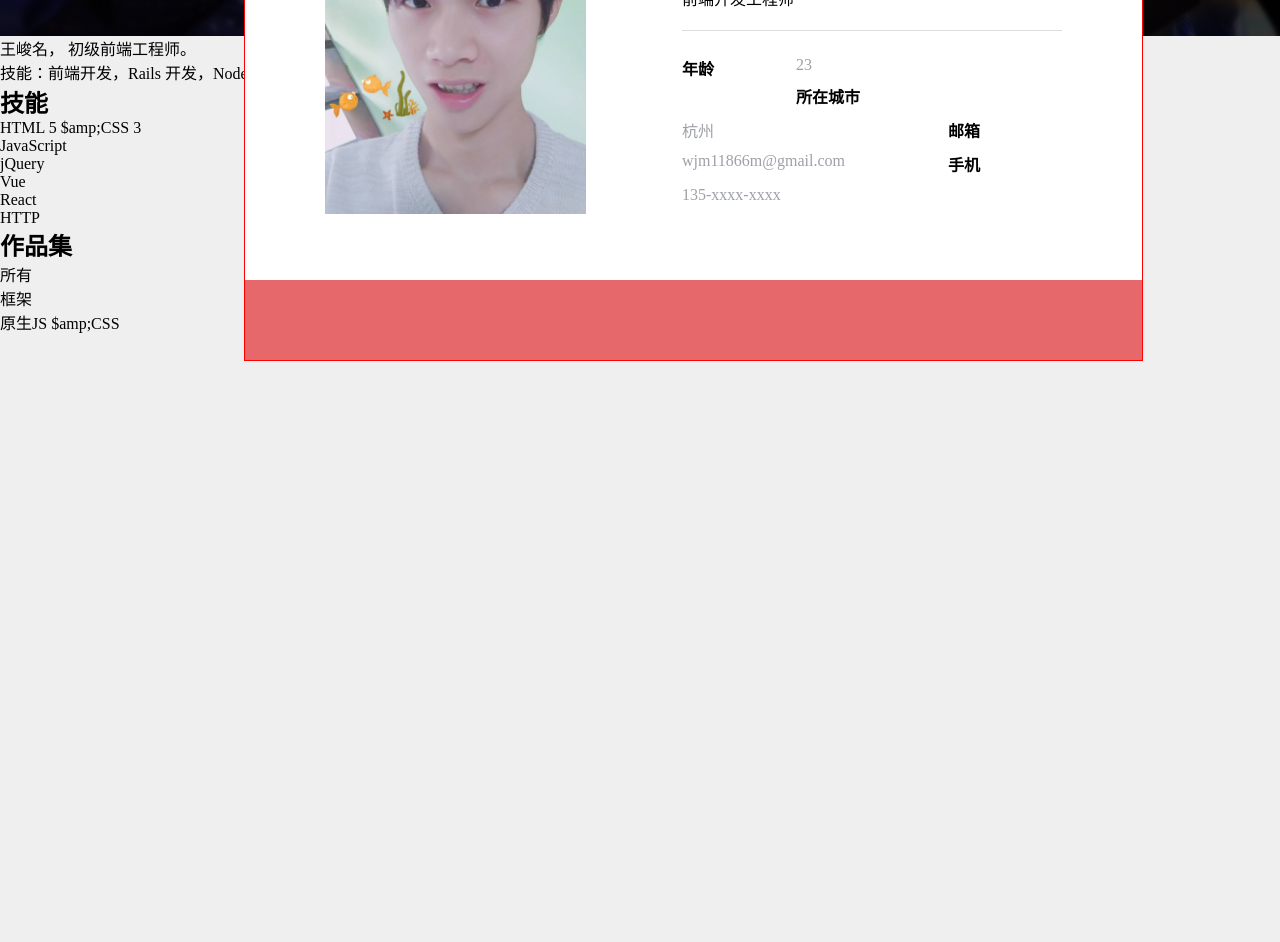
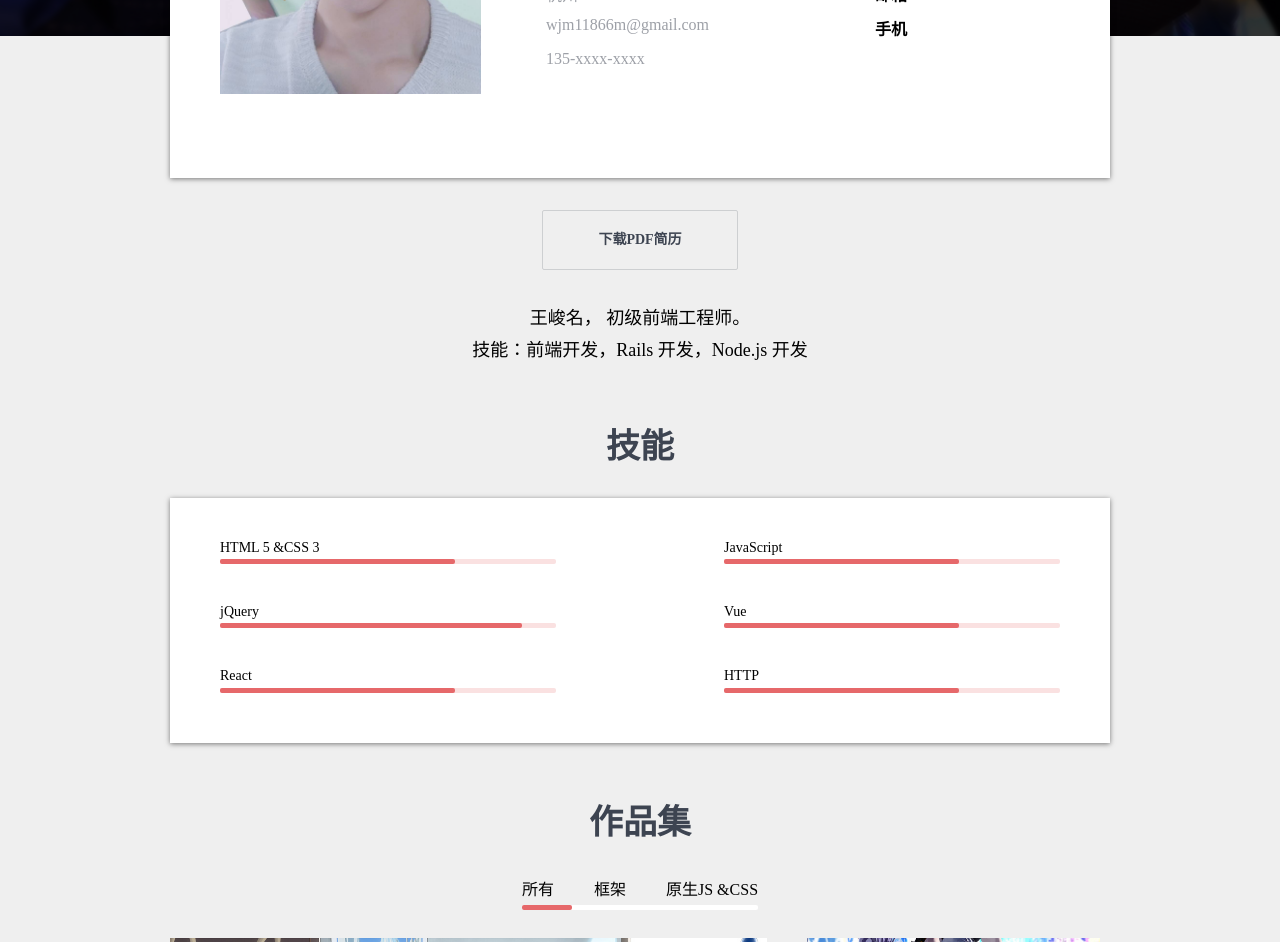
Before and after one commit to WjmNightingale/servertest, a plain HTML site: page index.html in a window 1280 px wide. Shown: the part 479-1421 px from the top of the page. Before the commit the page ends 840 px from the top, so only its background shows below. Drawn offline with Linux system fonts and the light colour scheme.

Commit message:
add style and animation

```diff
--- a/index.html
+++ b/index.html
@@ -102,38 +102,90 @@
       </footer>
     </div>
 
-    <a href="#" class="button"下载PDF简历></a>
+   <p class="downloadResume-wrapper">
+      <a href="#" class="downloadResume" href="#" target="_blank" download >下载PDF简历</a>
+   </p>
 
-    <p>
+    <p class="selfIntroduction">
       王峻名， 初级前端工程师。<br>
       技能：前端开发，Rails 开发，Node.js 开发
     </p>
   </main>
 
-<section>
+<section class="skills">
   <h2>技能</h2>
-  <ol>
-    <li>HTML 5 $amp;CSS 3 </li>
-    <li>JavaScript</li>
-    <li>jQuery</li>
-    <li>Vue</li>
-    <li>React</li>
-    <li>HTTP</li>
+  <ol class="clearfix">
+    <li>
+      <h3>HTML 5 &amp;CSS 3</h3>
+      <div class="progressBar">
+        <div class="progress"></div>
+      </div>
+    </li>
+    <li>
+      <h3>JavaScript</h3>
+      <div class="progressBar">
+        <div class="progress"></div>
+      </div>
+    </li>
+    <li>
+      <h3>jQuery</h3>
+      <div class="progressBar">
+        <div class="progress" style="width:90%;"></div>
+      </div>
+    </li>
+    <li>
+      <h3>Vue</h3>
+      <div class="progressBar">
+        <div class="progress"></div>
+      </div>
+    </li>
+    <li>
+      <h3>React</h3>
+      <div class="progressBar">
+        <div class="progress"></div>
+      </div>
+    </li>
+    <li>
+      <h3>HTTP</h3>
+      <div class="progressBar">
+        <div class="progress"></div>
+      </div>
+    </li>
   </ol>
 </section>
-<section>
+<section class="portfolio">
   <h2>作品集</h2>
   <nav>
-    <ol>
-      <li>所有</li>
-      <li>框架</li>
-      <li>原生JS $amp;CSS</li>
+    <ol class="clearfix">
+      <li id="portfolio1">所有</li>
+      <li id="portfolio2">框架</li>
+      <li id="portfolio3">原生JS &amp;CSS</li>
     </ol>
+    <div id="portfolioBar" class="bar state-1">
+      <div class="bar-inner"></div>
+    </div>
   </nav>
-  <div class="jobs">
-    <div class="big"></div>
-    <div class="small"></div>
-    <div class="small"></div>
+  <script>
+    portfolio1.onclick = function() {
+      portfolioBar.className = 'bar state-1'
+    }
+    portfolio2.onclick = function() {
+      portfolioBar.className = 'bar state-2'
+    }
+    portfolio3.onclick = function() {
+      portfolioBar.className = 'bar state-3'
+    }
+  </script>
+  <div class="works">
+    <div class="big" style="top:0;left:0;">
+      <img src="./img/1.jpg" alt="One">
+    </div>
+    <div class="small" style="top:0;left:637px;">
+      <img src="./img/2.jpg" alt="Two">
+    </div>
+    <div class="small" style="top:304px;left:637px;">
+      <img src="./img/3.jpg" alt="Three">
+    </div>
   </div>
 </section>
 </body>
--- a/style.css
+++ b/style.css
@@ -1,21 +1,26 @@
+body {
+  background: #efefef;
+  margin: 0;
+}
+a {
+  color: inherit;
+  text-decoration: none;
+}
 * {
   margin: 0;
   padding: 0;
 }
-body {
-  background-color: #EFEFEF;
-  margin: 0;
-  color: black;
-  position: relative;
-}
- hr {
+hr {
   height: 0;
   border: none;
-  border-top: 1px solid #DEDEDE;
+  border-top: 1px solid #dedede;
 }
-a {
-  text-decoration: none;
-  color: inherit;
+ul,
+ol {
+  list-style: none;
+}
+h1,h2,h3,h4,h5,h6 {
+  font-weight: normal;
 }
 .clearfix::after {
   content: '';
@@ -23,51 +28,47 @@ a {
   clear: both;
 }
 .topNavBar {
+  padding: 20px 0 20px 0;
   position: fixed;
   top: 0;
   left: 0;
   width: 100%;
 }
-.topNavBar .topNavBar-inner {
-  padding: 20px 16px 20px 16px;
+.topNavBar-inner {
+  padding: 0 16px;
 }
-.topNavBar > nav {
+.topNavBar nav {
   padding-top: 7px;
+   float: right;
+}
+.topNavBar nav > ul {
+  list-style: none;
+  margin: 0;
+  padding: 0;
+}
+.topNavBar nav > ul > li {
+  float: left;
+  margin-left: 17px;
+  margin-right: 17px;
+}
+.topNavBar nav > ul >li >a {
+  font-size: 12px;
+  color: #b7b7b7;
+  font-weight: bold;
+  border-top: 3px solid transparent;
+  border-bottom: 3px solid transparent;
+  padding-top: 5px;
+  padding-bottom: 5px;
+  display: block;
+}
+.topNavBar nav > ul > li > a:hover {
+  border-bottom: 3px solid #e06567;
 }
 .topNavBar .logo {
-  float: left;
   font-size: 24px;
   font-family: 'Arial Black';
   padding-top: 3px;
   padding-bottom: 4px;
-}
-.topNavBar .topNavBar-inner > nav {
-  float: right;
-}
-.topNavBar > nav > ul {
-  list-style: none;
-  margin: 0;
-  padding: 0;
-}
-.topNavBar .topNavBar-inner > nav > ul > li {
-  float: left;
-  margin-left: 26px;
-  margin-right: 26px;
-  display: block;
-}
-.topNavBar .topNavBar-inner > nav > ul > li > a {
-  font-family: "Open Sans";
-  font-size: 16px;
-  color: #b7b7b7;
-  font-weight: bold;
-  border-top: 3px solid transparent;
-  border-bottom: 3px solid transparent;
-  padding-bottom: 5px;
-  padding-top: 5px;
-  display: block;
-}
-.topNavBar .topNavBar-inner > nav> ul > li > a:hover {
-  border-bottom: 3px solid #e06567;
 }
 .topNavBar .logo .rs {
   margin-right: 4px;
@@ -77,66 +78,57 @@ a {
   color: #9a9da2;
 }
 .banner {
+  height: 515px;
   background-image: url(./img/wall.jpg);
-  height: 515px;
-  background-position: center;
+  background-position: center center;
   background-size: cover;
 }
 .banner .mask {
   height: 515px;
-  background-color: rgba(0, 0, 0, 0.8);
+  background: rgba(0, 0, 0, 0.8);
 }
-/* main {
-  position: relative;
-} */
 .userCard {
-  background-color: #FFFFFF;
-  border: 1px solid red;
   max-width: 940px;
   margin-left: auto;
   margin-right: auto;
-  position: absolute;
-  left: 244px;
-  top: 256px;
-}
-.pictureAndText {
-  padding: 88px 80px 62px;
+  background-color: #ffffff;
+  box-shadow: 0px 1px 5px 0px rgba(0, 0, 0, 0.5);
 }
 .userCard .welcome {
-  background: #E6686A;
+  background: #e6686a;
   color: white;
-  text-align: center;
+  display: inline-block;
   padding: 4px 16px;
   line-height: 22px;
-  display: inline-block;
   position: relative;
-  margin-top: 20px;
+  margin-bottom: 10px;
 }
 .userCard .welcome .triangle {
-  display: inline-block;
+  display: block;
   border: 10px solid transparent;
-  height: 0px;
   width: 0px;
-  border-left-color: #E6686A;
   border-top-width: 0px;
+  border-left-color: #e6686a;
   position: absolute;
   left: 4px;
   top: 100%;
 }
 .userCard .avatar {
   float: left;
-  margin-right: 96px;
 }
 .userCard .profile {
   float: left;
-  /* border: 1px solid orange; */
-  width: 380px;
+  margin-left: 65px;
+  width: 470px;
 }
-.userCard .profile > h1 {
-  margin-top: 24px;
+.userCard .profile h1 {
+  margin-top: 18px;
 }
-.userCard .profile > hr {
+.userCard .profile hr {
   margin: 20px 0;
+}
+.userCard .pictureAndText {
+  padding: 50px;
 }
 .userCard dl dt,
 .userCard dl dd {
@@ -147,26 +139,24 @@ a {
   width: 30%;
   font-weight: bold;
 }
-
 .userCard dl dd {
   width: 70%;
   color: #9da0a7;
 }
-.userCard .media {
-  background: #E6686A;
+.userCard > footer .media {
+  background: #e6686a;
   text-align: center;
 }
-.userCard .media > a {
-  /* border: 1px solid black; */
+.userCard > footer .media > a {
   display: inline-block;
   width: 40px;
-  line-height: 30px;
+  line-height: 30xp;
   padding: 5px 0;
   border-radius: 50%;
-  margin: 20px;
+  margin: 16px;
 }
-.userCard .media > a:hover {
-  background: #CF5D5F;
+.userCard > footer .media > a:hover {
+  background: #cf5d5f;
 }
 .userCard svg {
   width: 30px;
@@ -174,3 +164,152 @@ a {
   fill: white;
   vertical-align: top;
 }
+body > main {
+  margin-top: -340px;
+}
+body > main .downloadResume-wrapper {
+  text-align: center;
+  /* background: red; */
+}
+body > main .downloadResume {
+  font-size: 14px;
+  line-height: 16px;
+  padding: 21px 55px;
+  border: 1px solid #cdcfd1;
+  background: #efefef;
+  display: inline-block;
+  border-radius: 2px;
+  color: #3d4451;
+  font-weight: bold;
+  margin: 32px 0;
+  transition: box-shadow 0.2s;
+}
+body > main .downloadResume:hover {
+  box-shadow: 0px 4px 13px 0px rgba(0, 0, 0, 0.2)
+}
+.selfIntroduction {
+  max-width: 940px;
+  margin-left: auto;
+  margin-right: auto;
+  text-align: center;
+  font-family: kai;
+  line-height: 1.8;
+  font-size: 18px;
+}
+.skills,
+.portfolio {
+  max-width: 940px;
+  margin-left: auto;
+  margin-right: auto;
+  margin-top: 60px;
+}
+.skills > h2,
+.portfolio > h2 {
+  text-align: center;
+  color: #3d4451;
+  font-size: 34px;
+  line-height: 1.2;
+  font-weight: 600;
+}
+.skills h3 {
+  font-size: 14px;
+  line-height: 1.1;
+  padding-right: 40px;
+}
+.skills > ol {
+  background: white;
+  box-shadow: 0px 1px 5px 0px rgba(0, 0, 0, 0.5);
+  padding: 42px 50px 10px;
+  margin-top: 30px;
+}
+.skills > ol >li {
+  float: left;
+  width: 40%;
+  box-sizing: border-box;
+}
+.skills > ol > li:nth-child(even) {
+  float: right;
+}
+.skills .progressBar {
+  height: 5px;
+  /* border: 1px solid red; */
+  background: #FAE1E1;
+  border-radius: 2px;
+  margin: 4px 0 40px;
+}
+.skills .progressBar .progress {
+  height: 100%;
+  background: #E6686A;
+  width: 70%;
+  border-radius: 2px;
+}
+ .portfolio {
+  text-align: center;
+  margin-bottom: 100px;
+}
+ .portfolio > nav {
+  text-align: center;
+}
+ .portfolio > nav > ol {
+  margin: 0 auto;
+  display: inline-block;
+  vertical-align: top;
+}
+ .portfolio > nav > ol > li {
+  float: left;
+  margin-left: 40px;
+  cursor: pointer;
+}
+ .portfolio > nav > ol > li:first-child {
+  margin-left: 0;
+}
+ .portfolio > nav {
+  display: inline-block;
+  vertical-align: top;
+  margin-top: 32px;
+  /* background: red;
+  border: 1px solid red; */
+}
+ .portfolio > nav .bar {
+  height: 5px;
+  background: white;
+  margin-top: 5px;
+  margin-bottom: 28px;
+  border-radius: 2px;
+}
+ .portfolio > nav .bar-inner {
+  height: 100%;
+  background: #E6686A;
+  border-radius: 2px;
+  transition: all 0.3s;
+}
+ .portfolio > nav .bar.state-1 .bar-inner {
+  margin-left: 0;
+  width: 50px;
+}
+ .portfolio > nav .bar.state-2 .bar-inner {
+  margin-left: 65px;
+  width: 50px;
+}
+ .portfolio > nav .bar.state-3 .bar-inner {
+  margin-left: 140px;
+  width: 100px;
+}
+ .portfolio .works {
+   width: 930px;
+   height: 597px;
+  position: relative;
+  /* border: 1px solid red; */
+}
+ .portfolio .works > .big,
+ .portfolio .works > .small {
+  position: absolute;
+}
+.portfolio .works .big img {
+  width: 597px;
+  height: 597px;
+}
+.portfolio .works .small img {
+  width: 293px;
+  height: 293px;
+}
```
Also changed, not shown: img/1.jpg (added), img/2.jpg (added), img/3.jpg (added).
